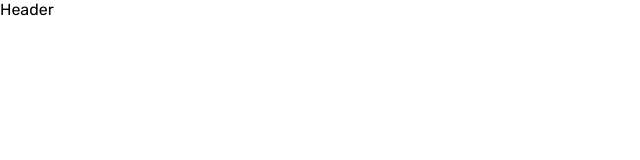
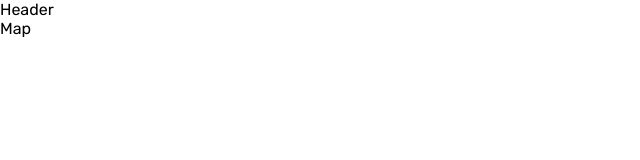
Before and after one commit to MhmtMutlu/react-ip-tracker-app, a React (Create React App) app: page / in a window 1280 px wide. Shown: the top 160 px of the page, without its empty margins (0-640 px from the left). Built offline with nearby package versions, Linux system fonts and the light colour scheme.

Commit message:
UI: Map component was created.

```diff
--- a/src/App.tsx
+++ b/src/App.tsx
@@ -1,11 +1,13 @@
 import React from 'react';
 import Header from './components/Header/Header';
+import Map from './components/Map/Map';
 import Layout from './layout/Layout';
 
 function App() {
   return (
     <Layout>
       <Header />
+      <Map />
     </Layout>
   );
 }
--- /dev/null
+++ b/src/components/Map/Map.tsx
@@ -0,0 +1,8 @@
+import React from "react";
+import "./map.scss";
+
+const Map: React.FC = () => {
+  return <div className="map-container">Map</div>;
+};
+
+export default Map;
--- /dev/null
+++ b/src/components/Map/map.scss
@@ -0,0 +1,3 @@
+.map-container {
+  grid-area: Map;
+}
```
